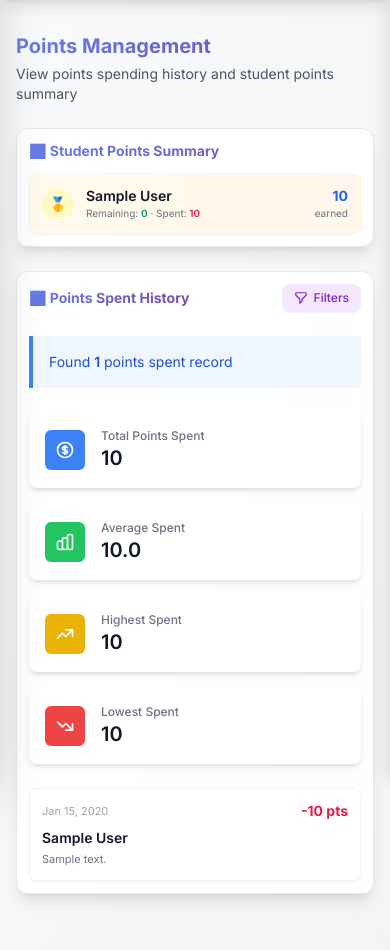
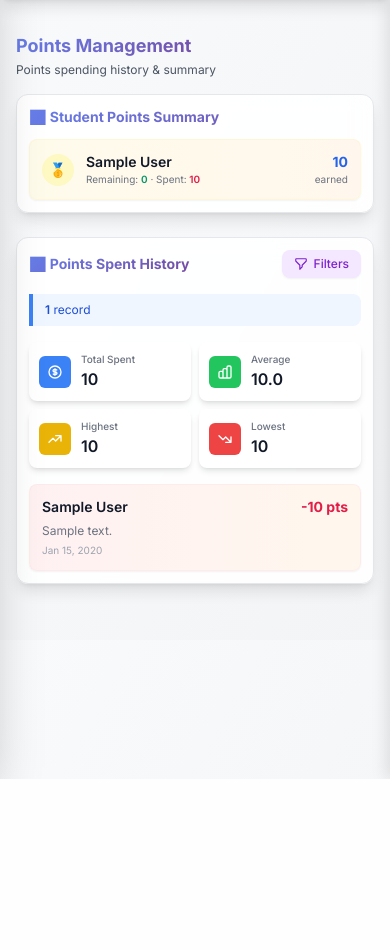
Before and after one commit to ehtesam75/ResTrack, a Django app: page /points/ in a window 390 px wide. Shown: the part 65-1015 px from the top of the page. After the commit the page ends 844 px from the top, so only its background shows below. Run offline with Django 5.2, Linux system fonts and the light colour scheme; tables that the repository leaves empty hold one stand-in row (values such as "Sample post"); some libraries are stand-ins or nearby versions.

Commit message:
Enhance exam records, points management, and student detail pages with improved layouts, typography, and responsiveness

```diff
--- a/marks/templates/marks/points.html
+++ b/marks/templates/marks/points.html
@@ -49,10 +49,10 @@
 </div>
 
 <div class="max-w-7xl mx-auto">
-    <div class="mb-6 flex justify-between items-center">
+    <div class="mb-4 sm:mb-6 flex justify-between items-center">
         <div>
-            <h1 class="text-2xl font-bold gradient-text">Points Management</h1>
-            <p class="text-sm text-gray-600 mt-1">View points spending history and student points summary</p>
+            <h1 class="text-lg sm:text-2xl font-bold gradient-text">Points Management</h1>
+            <p class="text-xs sm:text-sm text-gray-600 mt-0.5 sm:mt-1">Points spending history & summary</p>
         </div>
         <a
             href="{% url 'add_points_spent' %}"
@@ -243,7 +243,17 @@
         </form>
 
         <!-- Results Summary -->
-        <div class="bg-blue-50 border-l-4 border-blue-500 p-4 mb-6 mt-6">
+        <!-- Mobile: Compact -->
+        <div class="sm:hidden bg-blue-50 border-l-4 border-blue-500 px-3 py-2 mb-4 mt-4 rounded-r-lg">
+            <p class="text-xs text-blue-700">
+                <span class="font-semibold">{{ points_history.count }}</span> record{% if points_history.count != 1 %}s{% endif %}
+                {% if request.GET.student or request.GET.from_date or request.GET.to_date or request.GET.min_spent %}
+                    <span class="text-blue-500">(filtered)</span>
+                {% endif %}
+            </p>
+        </div>
+        <!-- Desktop: Full -->
+        <div class="hidden sm:block bg-blue-50 border-l-4 border-blue-500 p-4 mb-6 mt-6">
             <p class="text-sm text-blue-700">
                 Found <span class="font-semibold">{{ points_history.count }}</span> points spent record{% if points_history.count != 1 %}s{% endif %}
                 {% if request.GET.student or request.GET.from_date or request.GET.to_date or request.GET.min_spent %}
@@ -254,74 +264,74 @@
 
         <!-- Statistics Summary -->
         {% if points_history %}
-        <div class="mb-6 grid grid-cols-1 md:grid-cols-4 gap-4">
-            <div class="bg-white rounded-lg shadow-md p-4">
+        <div class="mb-4 sm:mb-6 grid grid-cols-2 md:grid-cols-4 gap-2 sm:gap-4">
+            <div class="bg-white rounded-lg shadow-md p-2.5 sm:p-4">
                 <div class="flex items-center">
                     <div class="flex-shrink-0">
-                        <div class="rounded-md bg-blue-500 p-2.5">
-                            <svg class="h-5 w-5 text-white" fill="none" stroke="currentColor" viewBox="0 0 24 24">
+                        <div class="rounded-md bg-blue-500 p-2 sm:p-2.5">
+                            <svg class="h-4 w-4 sm:h-5 sm:w-5 text-white" fill="none" stroke="currentColor" viewBox="0 0 24 24">
                                 <path stroke-linecap="round" stroke-linejoin="round" stroke-width="2" d="M12 8c-1.657 0-3 .895-3 2s1.343 2 3 2 3 .895 3 2-1.343 2-3 2m0-8c1.11 0 2.08.402 2.599 1M12 8V7m0 1v8m0 0v1m0-1c-1.11 0-2.08-.402-2.599-1M21 12a9 9 0 11-18 0 9 9 0 0118 0z"></path>
                             </svg>
                         </div>
                     </div>
-                    <div class="ml-4 w-0 flex-1">
+                    <div class="ml-2.5 sm:ml-4 w-0 flex-1">
                         <dl>
-                            <dt class="text-xs font-medium text-gray-500 truncate">Total Points Spent</dt>
-                            <dd class="text-xl font-semibold text-gray-900">{{ total_points_spent }}</dd>
+                            <dt class="text-[10px] sm:text-xs font-medium text-gray-500 truncate">Total Spent</dt>
+                            <dd class="text-base sm:text-xl font-semibold text-gray-900">{{ total_points_spent }}</dd>
                         </dl>
                     </div>
                 </div>
             </div>
 
-            <div class="bg-white rounded-lg shadow-md p-4">
+            <div class="bg-white rounded-lg shadow-md p-2.5 sm:p-4">
                 <div class="flex items-center">
                     <div class="flex-shrink-0">
-                        <div class="rounded-md bg-green-500 p-2.5">
-                            <svg class="h-5 w-5 text-white" fill="none" stroke="currentColor" viewBox="0 0 24 24">
+                        <div class="rounded-md bg-green-500 p-2 sm:p-2.5">
+                            <svg class="h-4 w-4 sm:h-5 sm:w-5 text-white" fill="none" stroke="currentColor" viewBox="0 0 24 24">
                                 <path stroke-linecap="round" stroke-linejoin="round" stroke-width="2" d="M9 19v-6a2 2 0 00-2-2H5a2 2 0 00-2 2v6a2 2 0 002 2h2a2 2 0 002-2zm0 0V9a2 2 0 012-2h2a2 2 0 012 2v10m-6 0a2 2 0 002 2h2a2 2 0 002-2m0 0V5a2 2 0 012-2h2a2 2 0 012 2v14a2 2 0 01-2 2h-2a2 2 0 01-2-2z"></path>
                             </svg>
                         </div>
                     </div>
-                    <div class="ml-4 w-0 flex-1">
+                    <div class="ml-2.5 sm:ml-4 w-0 flex-1">
                         <dl>
-                            <dt class="text-xs font-medium text-gray-500 truncate">Average Spent</dt>
-                            <dd class="text-xl font-semibold text-gray-900">{{ average_spent|floatformat:1 }}</dd>
+                            <dt class="text-[10px] sm:text-xs font-medium text-gray-500 truncate">Average</dt>
+                            <dd class="text-base sm:text-xl font-semibold text-gray-900">{{ average_spent|floatformat:1 }}</dd>
                         </dl>
                     </div>
                 </div>
             </div>
 
-            <div class="bg-white rounded-lg shadow-md p-4">
+            <div class="bg-white rounded-lg shadow-md p-2.5 sm:p-4">
                 <div class="flex items-center">
                     <div class="flex-shrink-0">
-                        <div class="rounded-md bg-yellow-500 p-2.5">
-                            <svg class="h-5 w-5 text-white" fill="none" stroke="currentColor" viewBox="0 0 24 24">
+                        <div class="rounded-md bg-yellow-500 p-2 sm:p-2.5">
+                            <svg class="h-4 w-4 sm:h-5 sm:w-5 text-white" fill="none" stroke="currentColor" viewBox="0 0 24 24">
                                 <path stroke-linecap="round" stroke-linejoin="round" stroke-width="2" d="M13 7h8m0 0v8m0-8l-8 8-4-4-6 6"></path>
                             </svg>
                         </div>
                     </div>
-                    <div class="ml-4 w-0 flex-1">
+                    <div class="ml-2.5 sm:ml-4 w-0 flex-1">
                         <dl>
-                            <dt class="text-xs font-medium text-gray-500 truncate">Highest Spent</dt>
-                            <dd class="text-xl font-semibold text-gray-900">{{ highest_spent }}</dd>
+                            <dt class="text-[10px] sm:text-xs font-medium text-gray-500 truncate">Highest</dt>
+                            <dd class="text-base sm:text-xl font-semibold text-gray-900">{{ highest_spent }}</dd>
                         </dl>
                     </div>
                 </div>
             </div>
 
-            <div class="bg-white rounded-lg shadow-md p-4">
+            <div class="bg-white rounded-lg shadow-md p-2.5 sm:p-4">
                 <div class="flex items-center">
                     <div class="flex-shrink-0">
-                        <div class="rounded-md bg-red-500 p-2.5">
-                            <svg class="h-5 w-5 text-white" fill="none" stroke="currentColor" viewBox="0 0 24 24">
+                        <div class="rounded-md bg-red-500 p-2 sm:p-2.5">
+                            <svg class="h-4 w-4 sm:h-5 sm:w-5 text-white" fill="none" stroke="currentColor" viewBox="0 0 24 24">
                                 <path stroke-linecap="round" stroke-linejoin="round" stroke-width="2" d="M13 17h8m0 0V9m0 8l-8-8-4 4-6-6"></path>
                             </svg>
                         </div>
                     </div>
-                    <div class="ml-4 w-0 flex-1">
+                    <div class="ml-2.5 sm:ml-4 w-0 flex-1">
                         <dl>
-                            <dt class="text-xs font-medium text-gray-500 truncate">Lowest Spent</dt>
-                            <dd class="text-xl font-semibold text-gray-900">{{ lowest_spent }}</dd>
+                            <dt class="text-[10px] sm:text-xs font-medium text-gray-500 truncate">Lowest</dt>
+                            <dd class="text-base sm:text-xl font-semibold text-gray-900">{{ lowest_spent }}</dd>
                         </dl>
                     </div>
                 </div>
@@ -332,16 +342,16 @@
         <!-- Mobile: Card Layout -->
         <div class="sm:hidden space-y-2">
             {% for record in points_history %}
-            <div class="bg-white rounded-lg p-3 border border-gray-100 shadow-sm">
-                <div class="flex items-center justify-between mb-1">
-                    <span class="text-[11px] text-gray-400">{{ record.date|date:"M d, Y" }}</span>
+            <div class="bg-gradient-to-r from-rose-50 to-orange-50 rounded-lg p-3 border border-rose-100/50 shadow-sm">
+                <div class="flex items-center justify-between mb-1.5">
+                    <a href="{% url 'student_detail' record.student.id %}" class="text-sm font-semibold text-gray-900 hover:text-purple-600">{{ record.student.name }}</a>
                     <span class="text-sm font-bold text-rose-600">-{{ record.points_spent }} pts</span>
                 </div>
-                <a href="{% url 'student_detail' record.student.id %}" class="text-sm font-semibold text-gray-900">{{ record.student.name }}</a>
-                <p class="text-[11px] text-gray-500 mt-0.5 line-clamp-2">{{ record.description }}</p>
+                <p class="text-xs text-gray-500 line-clamp-2 mb-1">{{ record.description }}</p>
+                <p class="text-[10px] text-gray-400">{{ record.date|date:"M d, Y" }}</p>
             </div>
             {% empty %}
-            <div class="text-center text-gray-500 text-xs py-4">No points spent records found</div>
+            <div class="text-center text-gray-500 text-sm py-4">No points spent records found</div>
             {% endfor %}
         </div>
 
--- a/marks/templates/marks/student_detail.html
+++ b/marks/templates/marks/student_detail.html
@@ -315,13 +315,13 @@
         </div>
     </div>
 
-    <!-- Top 5 Best Months -->
+    <!-- Best Performing Months -->
     {% if best_5_months %}
     <div class="glass-effect rounded-xl shadow-lg border border-gray-200 animate-fade-in-up overflow-hidden" style="animation-delay: 0.55s;">
         <div class="bg-gradient-to-r from-green-600 via-emerald-600 to-teal-600 px-3 sm:px-4 py-2">
             <div class="flex items-center space-x-2">
-                <span class="text-lg sm:text-xl">🏆</span>
-                <h3 class="text-white text-xs font-semibold tracking-wide">Top 5 Best Months</h3>
+                <span class="text-lg sm:text-xl">📈</span>
+                <h3 class="text-white text-xs font-semibold tracking-wide">Best Performing Months</h3>
             </div>
         </div>
         <div class="p-2.5 sm:p-3 bg-gradient-to-br from-gray-50 to-white">
--- a/marks/templates/marks/subject_detail.html
+++ b/marks/templates/marks/subject_detail.html
@@ -194,11 +194,12 @@
                     <!-- Name & Stats -->
                     <div class="flex-1 min-w-0">
                         <p class="font-semibold text-gray-900 text-sm truncate">{{ item.student.name }}</p>
-                        <p class="text-xs text-gray-500">{{ item.exam_count }} exams · {{ item.total_marks_obtained|floatformat:0 }}/{{ item.total_possible_marks|floatformat:0 }}</p>
+                        <p class="text-[10px] text-gray-400">{{ item.exam_count }} exams · {{ item.total_marks_obtained|floatformat:0 }}/{{ item.total_possible_marks|floatformat:0 }}</p>
                     </div>
                     <!-- Average -->
                     <div class="text-right flex-shrink-0">
                         <p class="text-sm font-bold gradient-text">{{ item.average|floatformat:1 }}%</p>
+                        <p class="text-[10px] text-gray-400">avg</p>
                     </div>
                 </div>
             </a>
```
Also changed, not shown: marks/templates/marks/all_exams.html (+14 -4 lines).
